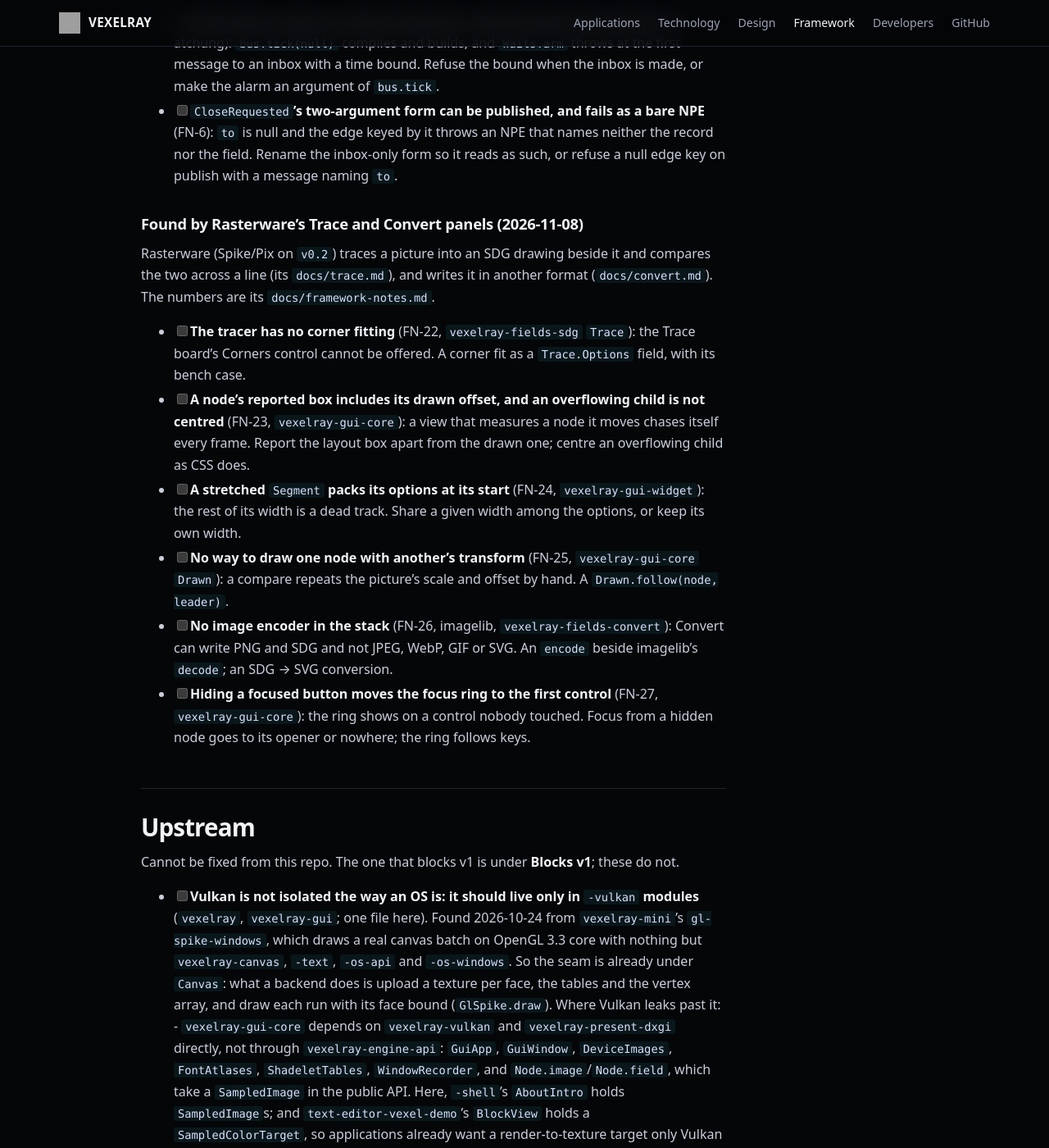
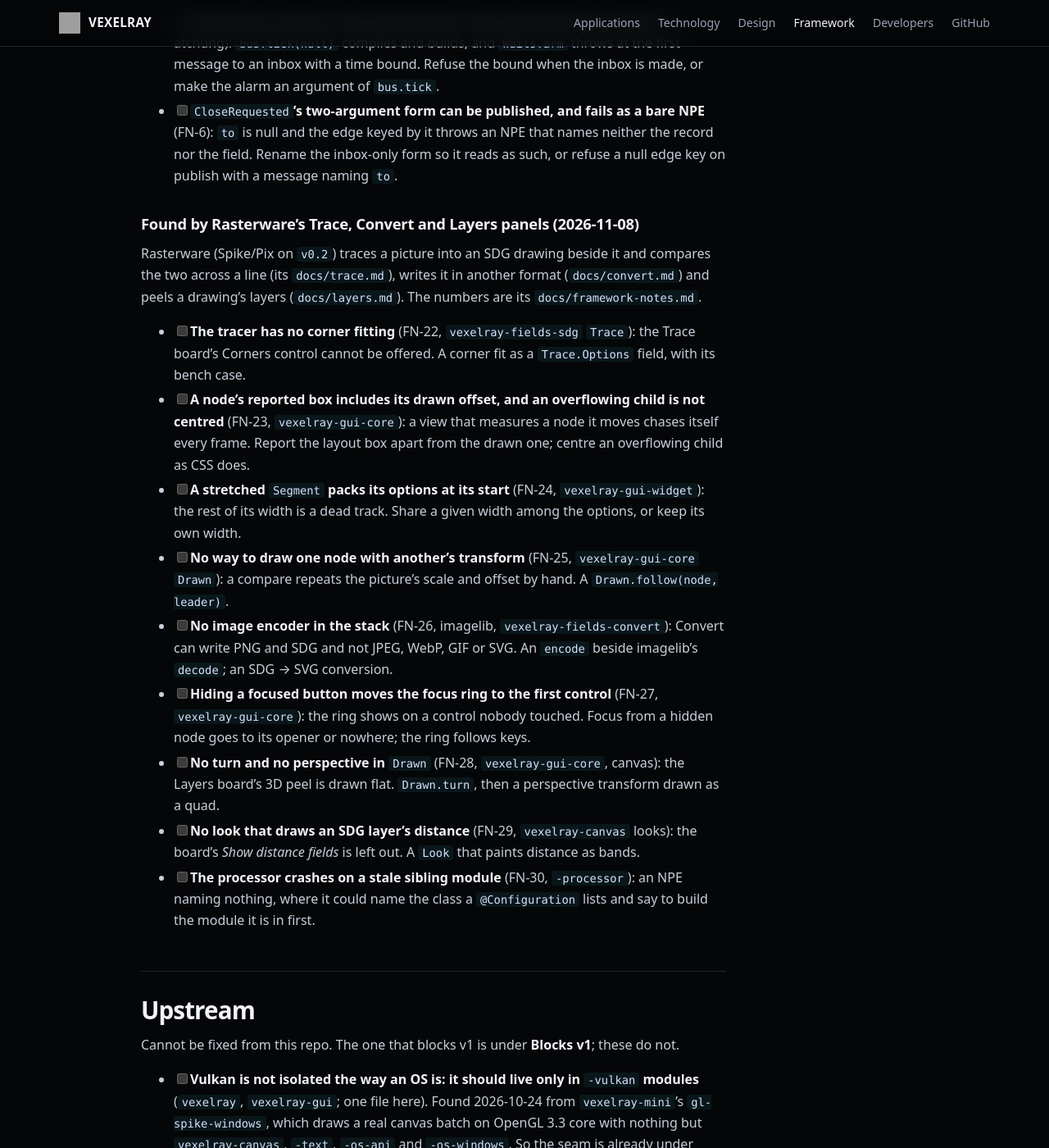
Before and after one commit to sibarum/vexelray-framework, a Jekyll site: the page built from docs/TODO.md, in a window 1280 px wide and 1400 px high, scrolled down 40698 px. Shown: the whole window at 82% size. Built offline with Jekyll 4.4.1, drawn with Linux system fonts in a browser that asks for light colours; our own code applies the rules of GitHub Pages for plain Markdown files.

Commit message:
TODO: what Rasterware's Layers panel found (its FN-28 to FN-30)
Co-Authored-By: Claude Opus 5.5 <noreply@anthropic.com>

```diff
--- a/docs/TODO.md
+++ b/docs/TODO.md
@@ -1419,10 +1419,11 @@ tests broke when it moved onto the current stack; the numbers are its `docs/fram
       the edge keyed by it throws an NPE that names neither the record nor the field. Rename the inbox-only form so
       it reads as such, or refuse a null edge key on publish with a message naming `to`.
 
-### Found by Rasterware's Trace and Convert panels (2026-11-08)
+### Found by Rasterware's Trace, Convert and Layers panels (2026-11-08)
 
 Rasterware (Spike/Pix on `v0.2`) traces a picture into an SDG drawing beside it and compares the two across a line
-(its `docs/trace.md`), and writes it in another format (`docs/convert.md`). The numbers are its `docs/framework-notes.md`.
+(its `docs/trace.md`), writes it in another format (`docs/convert.md`) and peels a drawing's layers
+(`docs/layers.md`). The numbers are its `docs/framework-notes.md`.
 
 - [ ] **The tracer has no corner fitting** (FN-22, `vexelray-fields-sdg` `Trace`): the Trace board's Corners control
       cannot be offered. A corner fit as a `Trace.Options` field, with its bench case.
@@ -1437,6 +1438,12 @@ Rasterware (Spike/Pix on `v0.2`) traces a picture into an SDG drawing beside it
       not JPEG, WebP, GIF or SVG. An `encode` beside imagelib's `decode`; an SDG → SVG conversion.
 - [ ] **Hiding a focused button moves the focus ring to the first control** (FN-27, `vexelray-gui-core`): the ring
       shows on a control nobody touched. Focus from a hidden node goes to its opener or nowhere; the ring follows keys.
+- [ ] **No turn and no perspective in `Drawn`** (FN-28, `vexelray-gui-core`, canvas): the Layers board's 3D peel is
+      drawn flat. `Drawn.turn`, then a perspective transform drawn as a quad.
+- [ ] **No look that draws an SDG layer's distance** (FN-29, `vexelray-canvas` looks): the board's *Show distance
+      fields* is left out. A `Look` that paints distance as bands.
+- [ ] **The processor crashes on a stale sibling module** (FN-30, `-processor`): an NPE naming nothing, where it could
+      name the class a `@Configuration` lists and say to build the module it is in first.
 
 ## Upstream
 
```
